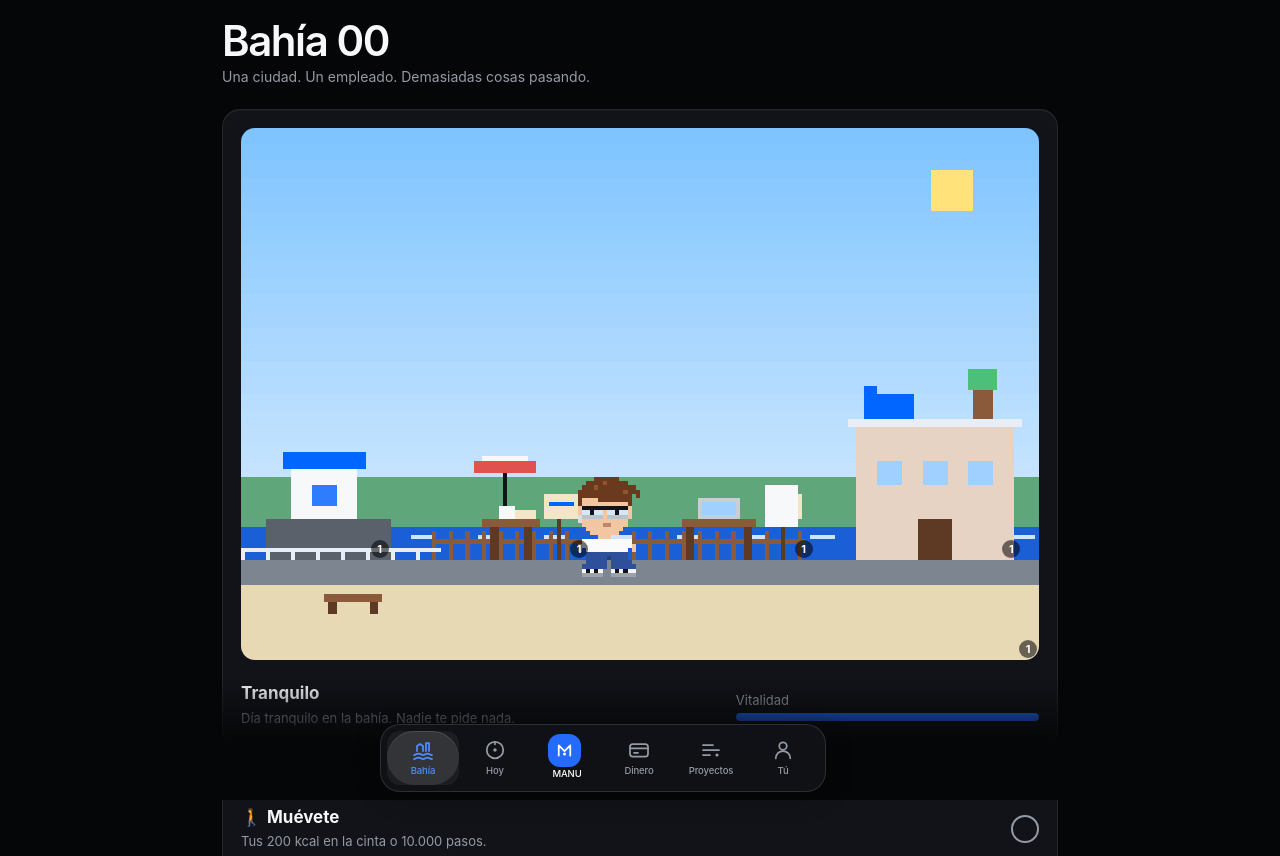
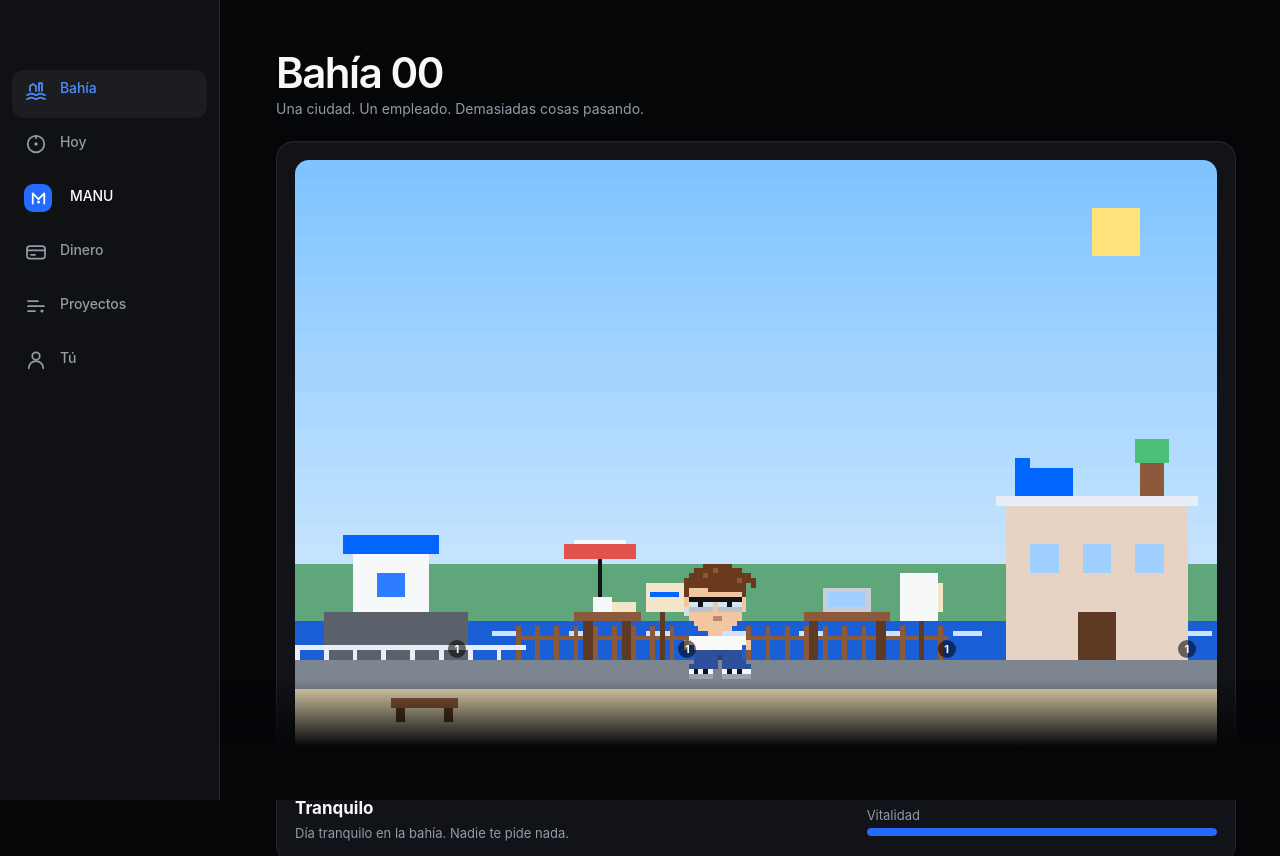
Before and after one commit to elpiernitas/manu-os, a website: page web/index.html in a window 1280 px wide. Shown: the top 856 px of the page. Drawn offline with Linux system fonts and the light colour scheme; no server answers.

Commit message:
feat(ui): use Claude Design's flat iPhone tabbar and Mac sidebar

```diff
--- a/web/design/claude-design.css
+++ b/web/design/claude-design.css
@@ -104,38 +104,52 @@ html[data-skin="design"] select {
   border: 1px solid rgba(255,255,255,.14);
   border-radius: 14px;
 }
+/* Claude Design's original nav is an edge-to-edge, flat tab bar; six real sections remain. */
 html[data-skin="design"] .tabbar {
   --tabbar-h: 68px;
-  /* Preserve the separate quick-action FAB slot: expanding to full width covers it. */
-  width: min(calc(100% - 24px - var(--tabbar-h) - 10px), 446px);
-  left: max(12px, calc(50% - 260px));
+  position: fixed;
+  z-index: 10;
+  left: 0;
+  right: 0;
+  bottom: 0;
   transform: none;
-  bottom: calc(env(safe-area-inset-bottom, 0px) + 8px);
+  width: 100%;
+  height: calc(68px + env(safe-area-inset-bottom, 0px));
+  padding: 8px 8px calc(8px + env(safe-area-inset-bottom, 0px));
+  display: grid;
+  grid-template-columns: repeat(6,minmax(0,1fr));
+  gap: 0;
+  border: 0;
+  border-top: 1px solid rgba(255,255,255,.12);
+  border-radius: 0;
   background: rgba(17,19,24,.90);
   -webkit-backdrop-filter: blur(20px) saturate(140%);
   backdrop-filter: blur(20px) saturate(140%);
-  border: 1px solid rgba(255,255,255,.12);
-  border-radius: 20px;
-  box-shadow: 0 4px 28px rgba(0,0,0,.24);
+  box-shadow: 0 -4px 28px rgba(0,0,0,.18);
 }
+html[data-skin="design"] .tabbar .tab-pill { display: none; }
 html[data-skin="design"] .tab {
   color: #949AA6;
-  border-radius: 13px;
+  border-radius: 8px;
   font-weight: 500;
 }
 html[data-skin="design"] .tab[aria-selected="true"] { color: #4D8DFF; background: rgba(255,255,255,.05); }
 html[data-skin="design"] .tab[data-tab="manu"] { color: #fff; }
 html[data-skin="design"] .tab[data-tab="manu"] .dot.fable-brand {
   background: #246BFD;
-  border-radius: 12px;
-  width: 33px;
-  height: 33px;
+  border-radius: 50%;
+  width: 42px;
+  height: 42px;
 }
+/* The sixth original quick-action remains reachable ABOVE the navigation, never over tabs. */
 html[data-skin="design"] .fab {
-  right: 12px;
-  bottom: calc(env(safe-area-inset-bottom, 0px) + 8px);
-  border-radius: 14px;
+  right: 14px;
+  bottom: calc(80px + env(safe-area-inset-bottom, 0px));
+  width: 52px;
+  height: 52px;
+  border-radius: 16px;
 }
+html[data-skin="design"] .app { padding-bottom: calc(146px + env(safe-area-inset-bottom, 0px)); }
 html[data-skin="design"] .topbar.show {
   background: rgba(5,6,8,.98);
   color: #F7F8FA;
@@ -160,13 +174,56 @@ html[data-skin="design"] .ft-service-icon {
 }
 html[data-skin="design"] .ft-service { border-bottom-color: rgba(255,255,255,.08); }
 html[data-skin="design"] :focus-visible { outline: 2px solid #4D8DFF; outline-offset: 2px; }
+/* Matches the original Claude Design desktop sidebar without rewriting app routing. */
 @media (min-width: 900px) {
-  html[data-skin="design"] .app { max-width: 900px; padding-inline: 32px; }
-  html[data-skin="design"] .tabbar { max-width: 446px; }
+  html[data-skin="design"] .app {
+    max-width: 1040px;
+    margin: 0 0 0 236px;
+    padding: 44px 40px 80px;
+  }
+  html[data-skin="design"] .tabbar {
+    left: 0;
+    top: 0;
+    right: auto;
+    bottom: 0;
+    width: 220px;
+    max-width: none;
+    height: 100dvh;
+    display: flex;
+    flex-direction: column;
+    justify-content: start;
+    gap: 6px;
+    padding: 70px 12px 82px;
+    border: 0;
+    border-right: 1px solid rgba(255,255,255,.10);
+    border-radius: 0;
+    box-shadow: none;
+  }
+  html[data-skin="design"] .tab {
+    min-height: 48px;
+    width: 100%;
+    display: flex;
+    flex-direction: row;
+    justify-content: flex-start;
+    gap: 12px;
+    padding: 8px 12px;
+    text-align: left;
+    font-size: 14px;
+    border-radius: 12px;
+  }
+  html[data-skin="design"] .tab[data-tab="manu"] .dot.fable-brand {
+    width: 28px;
+    height: 28px;
+    border-radius: 9px;
+  }
+  html[data-skin="design"] .fab {
+    left: 20px; right: auto; bottom: 20px;
+    width: 52px; height: 52px;
+  }
 }
 @media (max-width: 374px) {
   html[data-skin="design"] .app { padding-inline: 16px; }
-  html[data-skin="design"] .tabbar { width: calc(100% - var(--tabbar-h) - 26px); }
+  html[data-skin="design"] .tabbar { width: 100%; }
   html[data-skin="design"] .ft-greeting { font-size: 32px; }
 }
 @media (prefers-reduced-motion: reduce) {
```
